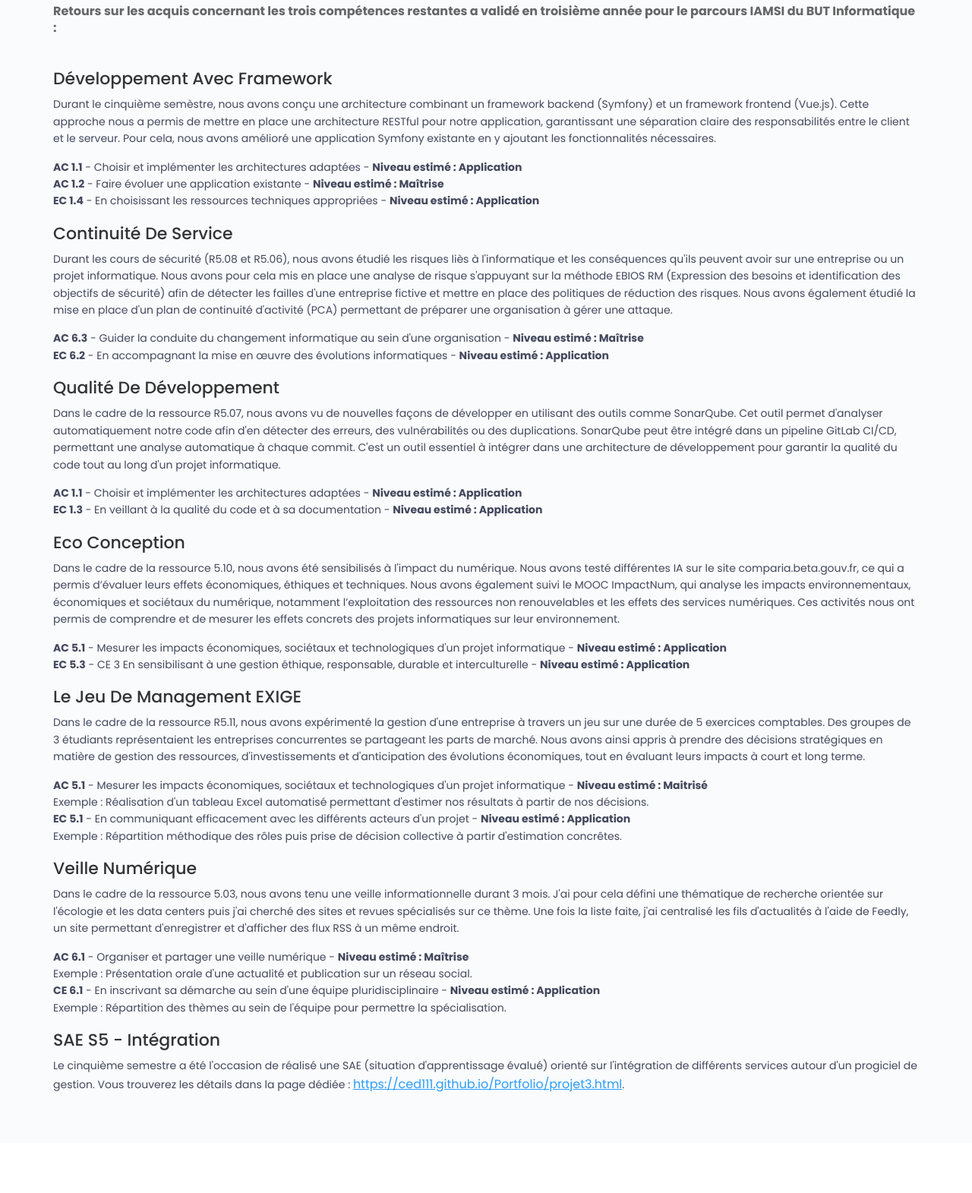
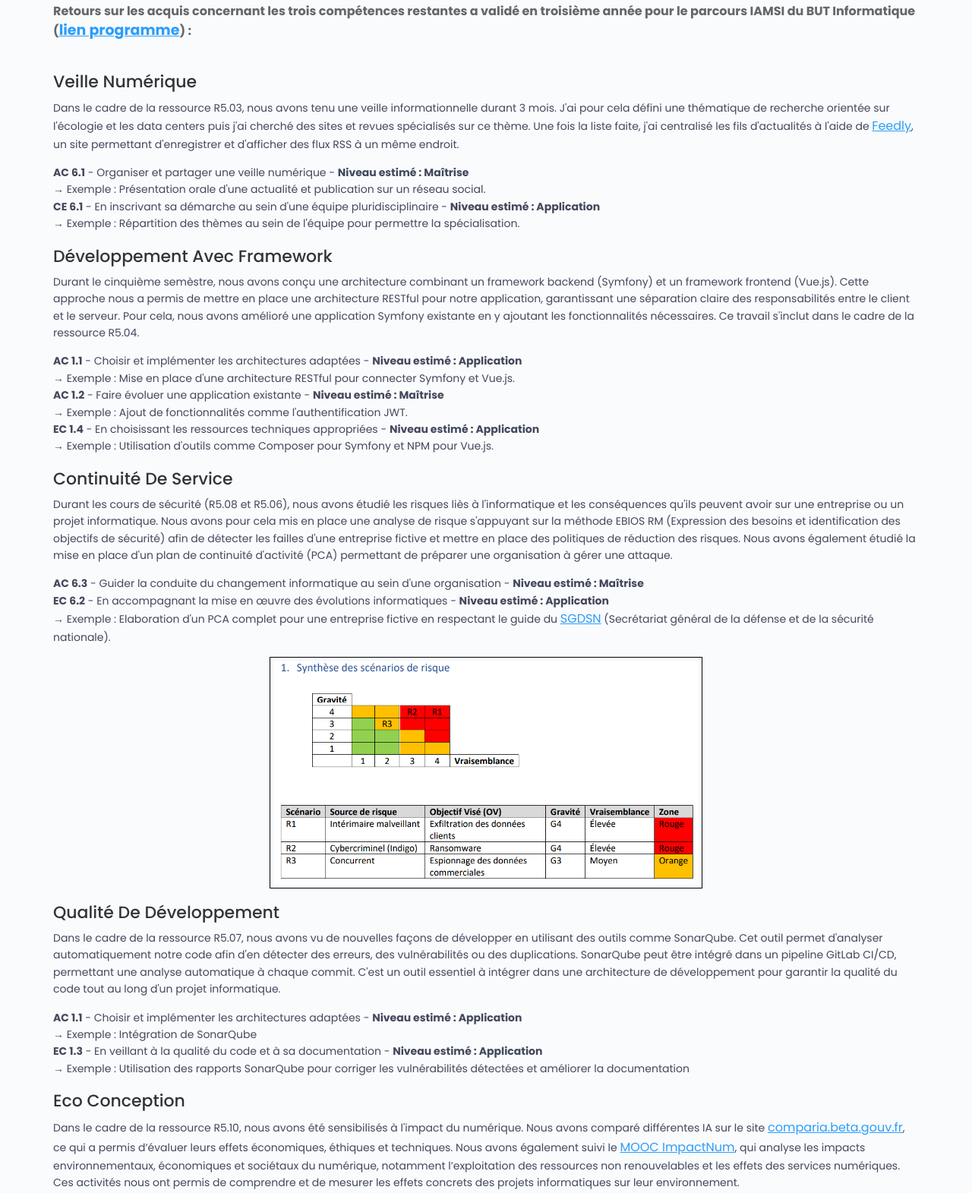
Before and after one commit to Ced111/Portfolio, a plain HTML site: page BUT3.html in a window 1280 px wide. Shown: the part 391-1962 px from the top of the page at 76% size. Before the commit the page ends 1896 px from the top, so only its background shows below. Drawn offline with Linux system fonts and the light colour scheme.

Commit message:
Ameliore BUT3 (exemples, photos)

```diff
--- a/BUT3.html
+++ b/BUT3.html
@@ -47,23 +47,38 @@
         </div>
         <div class="about-content">
             <div>
-                <strong>Retours sur les acquis concernant les trois compétences restantes a validé en troisième année pour le parcours IAMSI du BUT Informatique :</strong>
+                <strong>Retours sur les acquis concernant les trois compétences restantes a validé en troisième année pour le parcours IAMSI du BUT Informatique (<a href="PN-BUT2023.html" class="programme-link" target="_blank">lien programme</a>) :</strong>
                 <br><br>
+
+                <h3>Veille numérique</h3>
+                <p>
+                    Dans le cadre de la ressource R5.03, nous avons tenu une veille informationnelle durant 3 mois.
+                    J'ai pour cela défini une thématique de recherche orientée sur l'écologie et les data centers puis j'ai cherché des sites et revues spécialisés sur ce thème.
+                    Une fois la liste faite, j'ai centralisé les fils d'actualités à l'aide de <a href="https://feedly.com" target="_blank">Feedly</a>, un site permettant d'enregistrer et d'afficher des flux RSS à un même endroit.
+                </p>
+                <p>
+                    <strong>AC 6.1</strong> - Organiser et partager une veille numérique - <strong>Niveau estimé : Maîtrise</strong><br>
+                    → Exemple : Présentation orale d'une actualité et publication sur un réseau social.<br>
+                    <strong>CE 6.1</strong> - En inscrivant sa démarche au sein d'une équipe pluridisciplinaire - <strong>Niveau estimé : Application</strong><br>
+                    → Exemple : Répartition des thèmes au sein de l'équipe pour permettre la spécialisation.
+                </p>
 
                 <h3>Développement avec framework</h3>
                 <p>
                     Durant le cinquième semèstre, nous avons conçu une architecture combinant un framework backend (Symfony) et un framework frontend (Vue.js).
                     Cette approche nous a permis de mettre en place une architecture RESTful pour notre application, garantissant une séparation claire des responsabilités entre le client et le serveur.
-                    Pour cela, nous avons amélioré une application Symfony existante en y ajoutant les fonctionnalités nécessaires.
+                    Pour cela, nous avons amélioré une application Symfony existante en y ajoutant les fonctionnalités nécessaires. Ce travail s'inclut dans le cadre de la ressource R5.04.
                 </p>
                 <p>
                     <strong>AC 1.1</strong> - Choisir et implémenter les architectures adaptées - <strong>Niveau estimé : Application</strong><br>
+                    → Exemple : Mise en place d'une architecture RESTful pour connecter Symfony et Vue.js.<br>
                     <strong>AC 1.2</strong> - Faire évoluer une application existante - <strong>Niveau estimé : Maîtrise</strong><br>
+                    → Exemple : Ajout de fonctionnalités comme l'authentification JWT.<br>
                     <strong>EC 1.4</strong> - En choisissant les ressources techniques appropriées - <strong>Niveau estimé : Application</strong><br>
+                    → Exemple : Utilisation d'outils comme Composer pour Symfony et NPM pour Vue.js.<br>
                 </p>
 
                 <h3>Continuité de service</h3>
-
                 <p>
                 Durant les cours de sécurité (R5.08 et R5.06), nous avons étudié les risques liès à l'informatique et les conséquences qu'ils peuvent avoir sur une entreprise ou un projet informatique.
                 Nous avons pour cela mis en place une analyse de risque s'appuyant sur la méthode EBIOS RM (Expression des besoins et identification des objectifs de sécurité) afin de détecter les failles d'une entreprise fictive et mettre en place des politiques de réduction des risques.
@@ -72,8 +87,9 @@
                 <p>
                     <strong>AC 6.3</strong> - Guider la conduite du changement informatique au sein d'une organisation - <strong>Niveau estimé : Maîtrise</strong><br>
                     <strong>EC 6.2</strong> - En accompagnant la mise en œuvre des évolutions informatiques - <strong>Niveau estimé : Application</strong><br>
+                    → Exemple : Elaboration d'un PCA complet pour une entreprise fictive en respectant le guide du <a href="https://www.sgdsn.gouv.fr/files/files/Nos_missions/guide-pca-sgdsn-110613-normal.pdf" target="_blank">SGDSN</a> (Secrétariat général de la défense et de la sécurité nationale).<br>
                 </p>
-
+                <img src="assets/images/projet/BUT3EbiosRM.png" alt="EBIOS RM - Analyse de risques" style="width: 50%; border: 1px solid #000; padding: 5px; display: block; margin: 10px auto;" />
 
                 <h3>Qualité de développement</h3>
                 <p>
@@ -84,22 +100,26 @@
                 </p>
                 <p>
                     <strong>AC 1.1</strong> - Choisir et implémenter les architectures adaptées - <strong>Niveau estimé : Application</strong><br>
+                    → Exemple : Intégration de SonarQube<br>
                     <strong>EC 1.3</strong> - En veillant à la qualité du code et à sa documentation - <strong>Niveau estimé : Application</strong><br>
+                    → Exemple : Utilisation des rapports SonarQube pour corriger les vulnérabilités détectées et améliorer la documentation<br>
                 </p>
 
                 <h3>Eco conception</h3>
                 <p>
-                    Dans le cadre de la ressource 5.10, nous avons été sensibilisés à l'impact du numérique.
-                    Nous avons testé différentes IA sur le site comparia.beta.gouv.fr, ce qui a permis d’évaluer leurs effets économiques, éthiques et techniques.
-                    Nous avons également suivi le MOOC ImpactNum, qui analyse les impacts environnementaux, économiques et sociétaux du numérique, notamment l’exploitation des ressources non renouvelables et les effets des services numériques.
+                    Dans le cadre de la ressource R5.10, nous avons été sensibilisés à l'impact du numérique.
+                    Nous avons comparé différentes IA sur le site <a href="https://comparia.beta.gouv.fr" target="_blank">comparia.beta.gouv.fr</a>, ce qui a permis d’évaluer leurs effets économiques, éthiques et techniques.
+                    Nous avons également suivi le <a href="https://www.fun-mooc.fr/fr/cours/impacts-environnementaux-du-numerique/" target="_blank">MOOC ImpactNum</a>, qui analyse les impacts environnementaux, économiques et sociétaux du numérique, notamment l’exploitation des ressources non renouvelables et les effets des services numériques.
                     Ces activités nous ont permis de comprendre et de mesurer les effets concrets des projets informatiques sur leur environnement.
                 </p>
                 <p>
                     <strong>AC 5.1</strong> - Mesurer les impacts économiques, sociétaux et technologiques d'un projet informatique - <strong>Niveau estimé : Application</strong><br>
-                    <strong>EC 5.3</strong> - CE 3 En sensibilisant à une gestion éthique, responsable, durable et interculturelle - <strong>Niveau estimé : Application</strong><br>
+                    → Exemple : Analyse des impacts environnementaux des services d'IA avec comparia.<br>
+                    <strong>EC 5.3</strong> - En sensibilisant à une gestion éthique, responsable, durable et interculturelle - <strong>Niveau estimé : Application</strong><br>
+                    → Exemple : Participation au MOOC ImpactNum. <br>
                 </p>
 
-                <h3>Le jeu de management EXIGE</h3>
+                <h3>Le management EXIGE</h3>
                 <p>
                     Dans le cadre de la ressource R5.11, nous avons expérimenté la gestion d'une entreprise à travers un jeu sur une durée de 5 exercices comptables.
                     Des groupes de 3 étudiants représentaient les entreprises concurrentes se partageant les parts de marché.
@@ -107,29 +127,24 @@
                 </p>
                 <p>
                     <strong>AC 5.1</strong> - Mesurer les impacts économiques, sociétaux et technologiques d'un projet informatique - <strong>Niveau estimé : Maitrisé</strong><br>
-                    Exemple : Réalisation d'un tableau Excel automatisé permettant d'estimer nos résultats à partir de nos décisions.<br>
+                    → Exemple : Réalisation d'un tableau Excel automatisé permettant d'estimer nos résultats à partir de nos décisions.<br>
                     <strong>EC 5.1</strong> - En communiquant efficacement avec les différents acteurs d'un projet - <strong>Niveau estimé : Application</strong><br>
-                    Exemple : Répartition méthodique des rôles puis prise de décision collective à partir d'estimation concrêtes.
+                    → Exemple : Répartition méthodique des rôles puis prise de décision collective à partir d'estimation concrêtes.
                 </p>
-
-                <h3>Veille numérique</h3>
-                <p>
-                    Dans le cadre de la ressource 5.03, nous avons tenu une veille informationnelle durant 3 mois.
-                    J'ai pour cela défini une thématique de recherche orientée sur l'écologie et les data centers puis j'ai cherché des sites et revues spécialisés sur ce thème.
-                    Une fois la liste faite, j'ai centralisé les fils d'actualités à l'aide de Feedly, un site permettant d'enregistrer et d'afficher des flux RSS à un même endroit.
-                </p>
-                <p>
-                    <strong>AC 6.1</strong> - Organiser et partager une veille numérique - <strong>Niveau estimé : Maîtrise</strong><br>
-                    Exemple : Présentation orale d'une actualité et publication sur un réseau social.<br>
-                    <strong>CE 6.1</strong> - En inscrivant sa démarche au sein d'une équipe pluridisciplinaire - <strong>Niveau estimé : Application</strong><br>
-                    Exemple : Répartition des thèmes au sein de l'équipe pour permettre la spécialisation.
-                </p>
+                <img src="assets/images/projet/exige.png" alt="Exige - Étude de marché" style="width: 30%; border: 1px solid #000; padding: 5px; display: block; margin: 10px auto;" />
 
                 <h3>SAE S5 - Intégration</h3>
                 <p>
                     Le cinquième semestre a été l'occasion de réalisé une SAE (situation d'apprentissage évalué) orienté sur l'intégration de différents services autour d'un progiciel de gestion.
                     Vous trouverez les détails dans la page dédiée :
-                    <a href="https://ced111.github.io/Portfolio/projet3.html">https://ced111.github.io/Portfolio/projet3.html</a>.
+                    <a href="https://ced111.github.io/Portfolio/projet3.html">Dolimine - Intégration progiciel</a>.
+                </p>
+
+                <h3>SAE S4</h3>
+                <p>
+                    Les SAE du quatrième seméstre ont également été l'occasion de sollicité des apprentissages critiques :<br>
+                    <a href="https://ced111.github.io/Portfolio/projet1.html">MonBeauVélo - E-commerce Symfony </a><br>
+                    <a href="https://ced111.github.io/Portfolio/projet2.html">Casino en ligne - Méthode Agile </a>
                 </p>
 
             </div>
```
Also changed, not shown: assets/images/projet/BUT3EbiosRM.png (added), assets/images/projet/exige.png (added).
